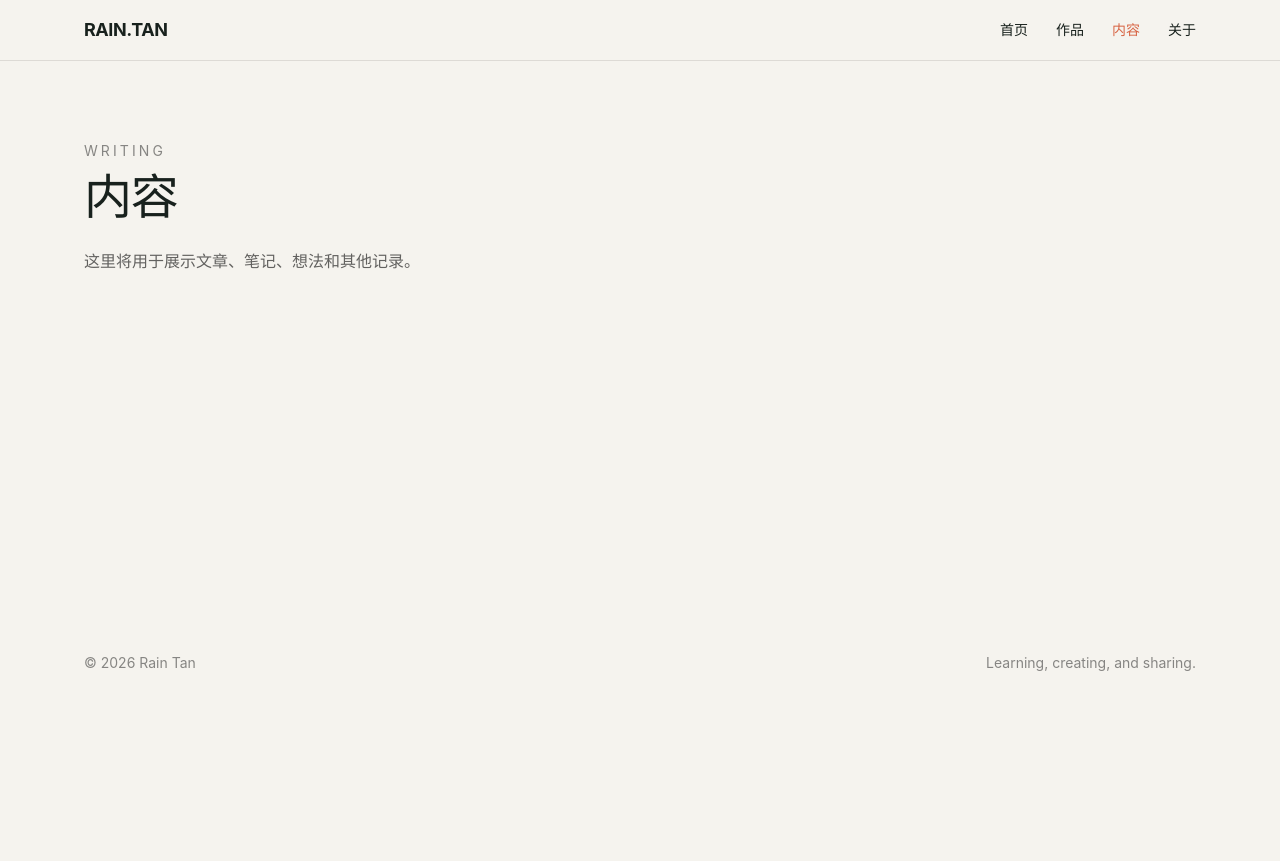
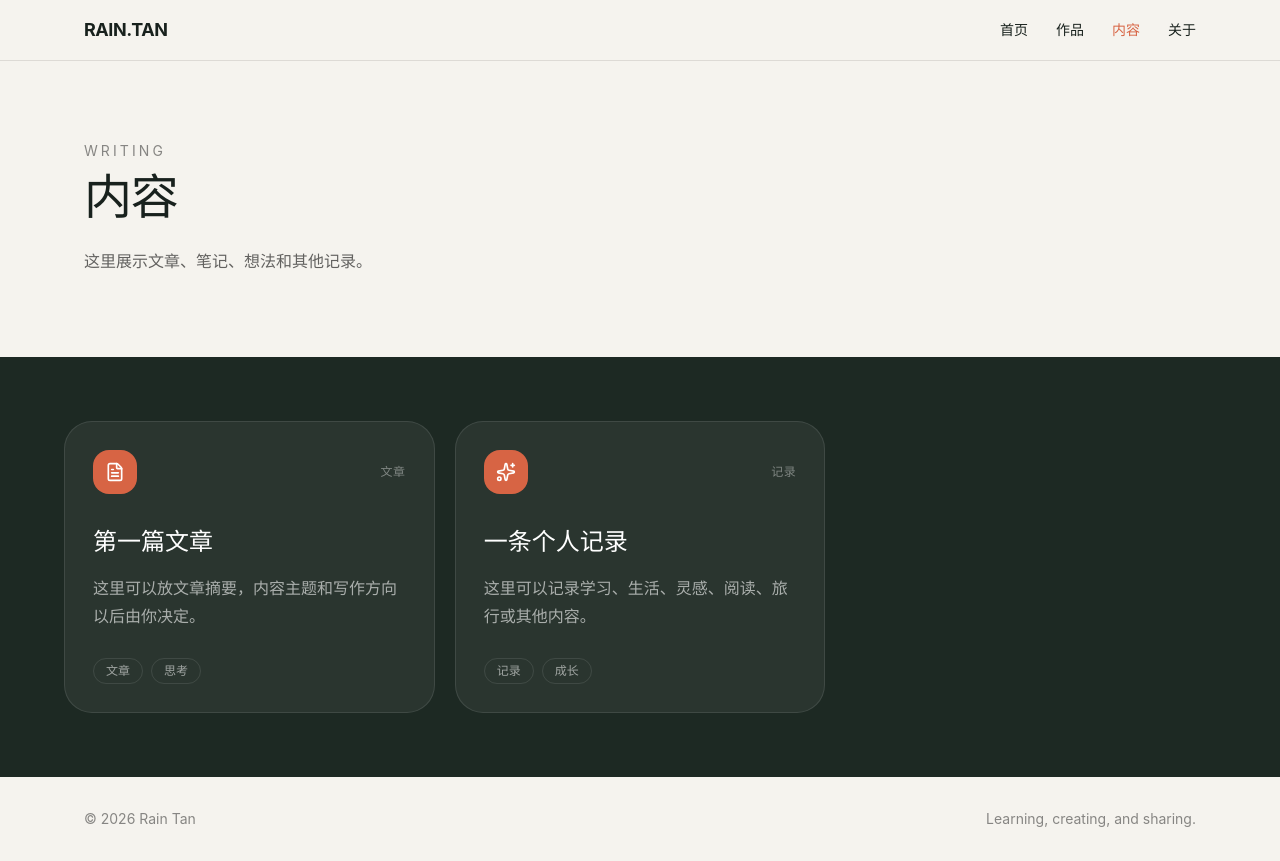
Before and after one commit to DHDSB/rain-portfolio, a React (Vite) app: page /writing in a window 1280 px wide. Before the commit the page ends 800 px from the top, so only its background shows below. Built offline with nearby package versions, Linux system fonts and the light colour scheme.

Commit message:
完善内容列表页，让 /writing 自动读取 content.js 中分类为文章和记录的内容

```diff
--- a/src/pages/WritingPage.jsx
+++ b/src/pages/WritingPage.jsx
@@ -1,13 +1,42 @@
 import PageHeader from "../components/PageHeader.jsx";
+import ContentCard from "../components/ContentCard.jsx";
+import { contentItems } from "../data/content.js";
 
 export default function WritingPage() {
+  const writingItems = contentItems.filter(
+    (item) =>
+      item.category === "文章" ||
+      item.category === "记录"
+  );
+
   return (
-    <main className="mx-auto min-h-[70vh] max-w-6xl px-5 py-20">
-      <PageHeader
-        eyebrow="Writing"
-        title="内容"
-        description="这里将用于展示文章、笔记、想法和其他记录。"
-      />
+    <main className="min-h-[70vh]">
+      <section className="mx-auto max-w-6xl px-5 py-20">
+        <PageHeader
+          eyebrow="Writing"
+          title="内容"
+          description="这里展示文章、笔记、想法和其他记录。"
+        />
+      </section>
+
+      <section className="bg-[#1d2923] px-5 py-16 text-white">
+        <div className="mx-auto max-w-6xl">
+          {writingItems.length > 0 ? (
+            <div className="grid gap-5 md:grid-cols-2 lg:grid-cols-3">
+              {writingItems.map((item) => (
+                <ContentCard
+                  key={item.id}
+                  item={item}
+                />
+              ))}
+            </div>
+          ) : (
+            <p className="rounded-2xl border border-white/10 p-6 text-white/60">
+              暂时还没有内容。
+            </p>
+          )}
+        </div>
+      </section>
     </main>
   );
 }
```
